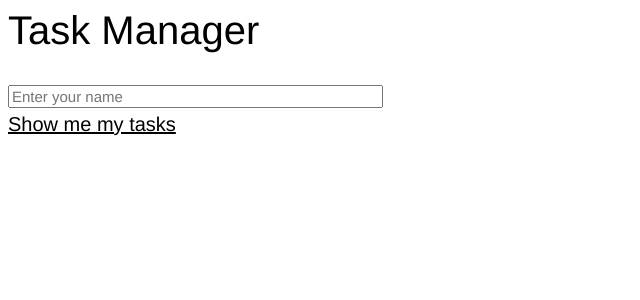
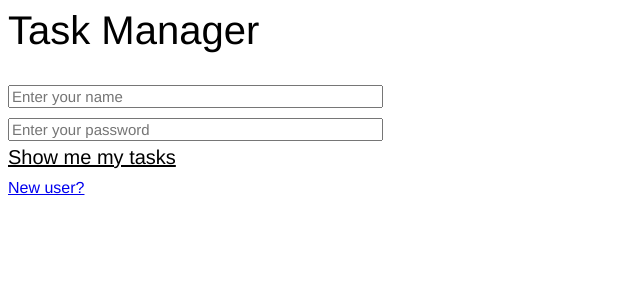
Before and after one commit to thepavangollapalli-zz/Taskmaster, a Django app: page /todo/ in a window 1280 px wide. Shown: the top 300 px of the page, without its empty margins (0-640 px from the left). Run offline with Django 3.2, Linux system fonts and the light colour scheme.

Commit message:
added user/password system

```diff
--- a/todo/models.py
+++ b/todo/models.py
@@ -3,6 +3,7 @@ from django.db import models
 # Create your models here.
 class User(models.Model):
     user_name = models.CharField(max_length = 50)
+    password = models.CharField(max_length = 50)
 
     def __str__(self):
         return self.user_name
--- a/todo/static/todo/form.css
+++ b/todo/static/todo/form.css
@@ -22,7 +22,7 @@ textarea{
     margin-top:5px;
 }
 
-input[type=text]{
+input[type=text], input[type=password]{
     font-family: "Helvetica Neue", Arial, sans-serif;
     font-weight:200;
     font-size:15px;
--- a/todo/templates/todo/index.html
+++ b/todo/templates/todo/index.html
@@ -42,5 +42,7 @@
         <a href="{% url 'todo:add' %}">Add a task</a>
         <br /><br />
         <a href="{% url 'todo:login' %}">Logout</a>
+        <br /><br />
+        <a href="{% url 'todo:removeAccount' %}" onclick="return confirm('Are you sure?');">Delete Account</a>
     </body>
 </html>
--- a/todo/templates/todo/login.html
+++ b/todo/templates/todo/login.html
@@ -5,11 +5,15 @@
     </head>
     <body>
         <h1>Task Manager</h1>
+        {% if error %} {{ error }} {% endif %}
         <form action="{% url 'todo:login' %}" method="post">
             {% csrf_token %}
             <input type="text" name="name" placeholder="Enter your name">
             <br />
+            <input type="password" name="password" placeholder="Enter your password">
+            <br />
             <input type="submit" value="Show me my tasks">
         </form>
+        <a href="{% url 'todo:register' %}">New user?</a>
     </body>
 </html>
--- a/todo/urls.py
+++ b/todo/urls.py
@@ -9,5 +9,7 @@ urlpatterns = [
     url(r'^update/', views.update, name="update"),
     url(r'^edit/', views.editView, name="edit"),
     url(r'^delete/', views.delete, name="delete"),
-    url(r'^login/', views.LoginView.as_view(), name="login")
+    url(r'^login/', views.LoginView.as_view(), name="login"),
+    url(r'^register/', views.RegisterView.as_view(), name="register"),
+    url(r'^removeAccount/', views.removeAccount, name="removeAccount"),
 ]
--- a/todo/views.py
+++ b/todo/views.py
@@ -42,14 +42,38 @@ class LoginView(generic.View):
     def post(self, request):
         global currentUser
         name = request.POST["name"]
-        if(not User.objects.filter(user_name=name).exists()):
-            user = User(user_name = name)
+        if(User.objects.filter(user_name=name).exists()):
+            user = User.objects.get(user_name = name)
+            if(user.password != request.POST["password"]):
+                return render(request, "todo/login.html", {"error": "Incorrect password!"})
+            user.save()
+            currentUser = user
+            print(currentUser.user_name)
+            return HttpResponseRedirect(reverse("todo:index"))
         else:
-            user = User.objects.get(user_name = name)
+            return render(request, "todo/login.html", {"error": "You need to sign up. Click the 'new user' button to get started!"})
+
+class RegisterView(generic.View):
+    def get(self, request):
+        return render(request, 'todo/register.html')
+
+    def post(self, request):
+        global currentUser
+        user_name = request.POST["name"]
+        password = request.POST["password"]
+        if(User.objects.filter(user_name=user_name).exists()):
+            return render(request, "todo/register.html", {"error":"This user already exists!"})
+        user = User(user_name = user_name, password = password)
         user.save()
         currentUser = user
-        print(currentUser.user_name)
         return HttpResponseRedirect(reverse("todo:index"))
+
+def removeAccount(request):
+    global currentUser
+    user = User.objects.get(user_name=currentUser.user_name)
+    user.delete()
+    currentUser = None
+    return HttpResponseRedirect(reverse("todo:login"))
 
 def editView(request):
     global currentUser
```
Also changed, not shown: todo/templates/todo/register.html (added, +20 -0 lines), db.sqlite3, todo/migrations/0004_user_password.py (added), 1 other file.
